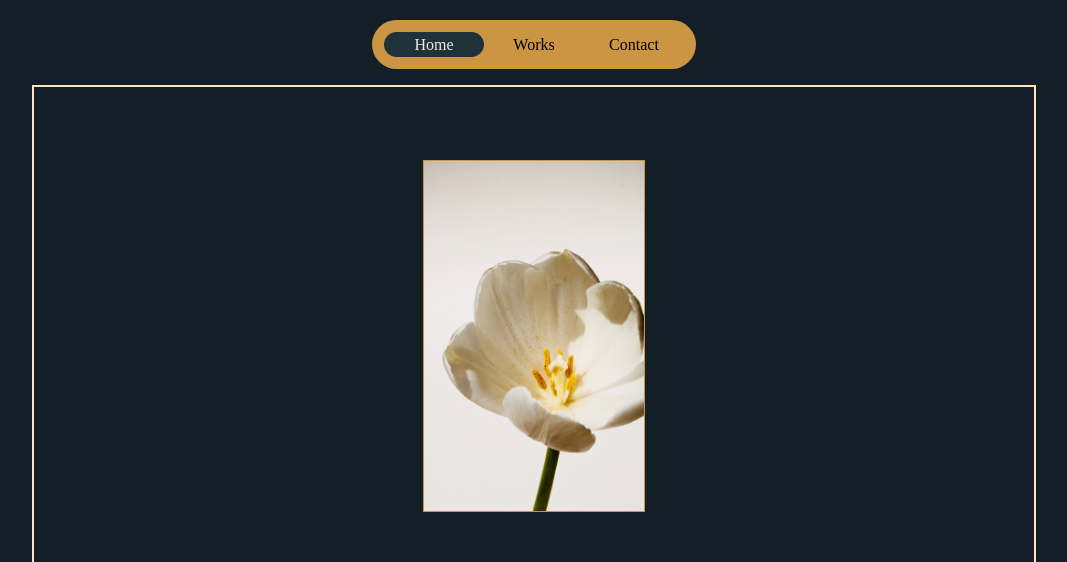
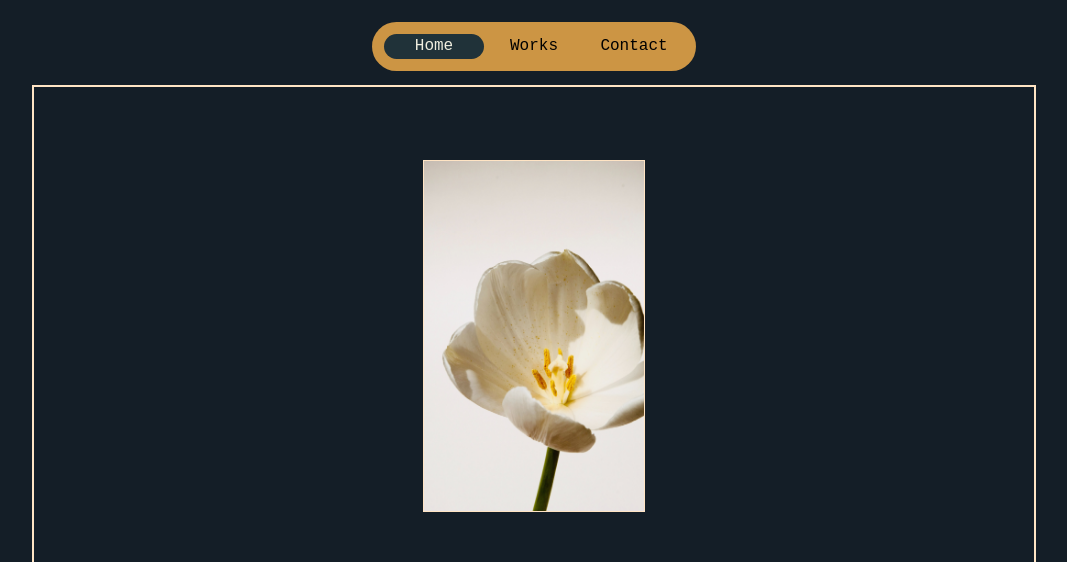
Before and after one commit to shagat/Portfolio-app, an Angular app: page / in a window 1280 px wide. Shown: the top 562 px of the page, without its empty margins (106-1173 px from the left). Built offline with nearby package versions, Linux system fonts and the light colour scheme.

Commit message:
changes made to fonts and some structuring of codes

```diff
--- a/src/app/components/first-section/first-section.component.css
+++ b/src/app/components/first-section/first-section.component.css
@@ -16,7 +16,7 @@
   left: 50%;
   transform: translateX(-50%);
   top: 10em;
-  border: .5px solid var(--mid-beige-color);
+  border: .5px solid var(--mid-light-color);
   z-index: 0;
 
 }
@@ -35,6 +35,7 @@
   transform: translateX(-50%);
   scale: 2;
   color: var(--mid-beige-color);
+  cursor: pointer;
   animation: pointDown 3s infinite linear;
 }
 
@@ -49,7 +50,6 @@
 .hero-typing.hero-animate{
   width: 21ch;
   border-right: 0.1em solid var(--mid-light-color);
-  font-family: 'Courier New', Courier, monospace;
   font-size: 1.5em;
   animation: type 2s steps(20),
   writer 1s infinite alternate,
--- a/src/app/components/first-section/first-section.component.html
+++ b/src/app/components/first-section/first-section.component.html
@@ -3,6 +3,6 @@
         <div class="img-class"><img src="../../../assets/jocelyn-morales-iWfp0ofCNt8-unsplash.jpg" alt="Rishab Mathew"></div>
         <div class="typing-animate-1"><div class="hero-typing hero-animate"></div></div>
         <!-- <div class="typing-animate-2"><div class="hero-typing-2 hero-animate-2"></div></div> -->
-        <a href="#" class="scroll-down-btn"></a><i class="fa-solid fa-angles-down"></i>
+        <a href="#" class="scroll-down-btn"></a><i class="fa-solid fa-angles-down" (click)="scrollDown()"></i>
 </div>
 </section>
--- a/src/app/components/first-section/first-section.component.ts
+++ b/src/app/components/first-section/first-section.component.ts
@@ -1,4 +1,4 @@
-import { Component, OnInit, Host } from '@angular/core';
+import { Component, OnInit, Host, EventEmitter } from '@angular/core';
 
 @Component({
   selector: 'app-first-section',
@@ -12,4 +12,7 @@ constructor() {
 
   ngOnInit(): void {}
 
+  scrollDown(){
+    console.log("Hello")
+  }
 }
--- a/src/app/components/nav-bar/nav-bar.component.css
+++ b/src/app/components/nav-bar/nav-bar.component.css
@@ -1,12 +1,11 @@
 .nav-container{
     position:fixed;
-    left: 0;
-    top: 0;
-    right: 0;
-    bottom: 1;
+    left: 50%;
+    transform: translate(-50%);
+    top: .1em;
     margin-top: 20px;
     display: flex;
-    align-items: center;
+    align-content: center;
     justify-content: center;
     z-index: 2;
 }
@@ -14,10 +13,10 @@
 .tabs{
     display: flex;
     position: relative;
-    background-color: #CC9544;
+    background-color: var(--mid-beige-color);
     box-shadow: 0 0 3px 1 rgba(var(--primary-color), 0.15), 0 6px 12px 0 rgba(var(--primary-color), 0.15);
     padding: 0.75rem;
-    border-radius: 99px;
+    border-radius: 2em;
 }
 .tabs .tab {
     z-index: 2;
@@ -33,9 +32,6 @@ input[type="radio"]{
     justify-content: center;
     height: 25px;
     width: 100px;
-    font-size: 1rem;
-    font-weight: 500;
-    border-radius: 99px;
     cursor: pointer;
     transition: color 0.15s ease-in;
 }
@@ -44,7 +40,7 @@ input[type="radio"]:checked + label{
     color: var(--light-color);
 }
 input[type="radio"]:hover + label{
-    transform: scale(0.90);
+    font-weight: 600;
 }
 input[id="radio-1"]:checked ~ .glider {
     transform: translateX(0);
@@ -58,7 +54,6 @@ input[id="radio-3"]:checked ~ .glider {
 
 .glider{
     position: absolute;
-    display: flex;
     height: 25px;
     width: 100px;
     background-color: var(--secondary-color);
--- a/src/styles.css
+++ b/src/styles.css
@@ -26,6 +26,7 @@ html{
 
 body{
   background-color: var(--dark-color);
+  font-family: 'Courier New', Courier, monospace;
   /* min-width: 1024px; */
   /* max-width: 1440px; */
 }
@@ -62,5 +63,5 @@ a{
 }
 
 .btn:hover{
-  transform: scale(.98);
+  background-color: #E0DDAA;
 }
```
